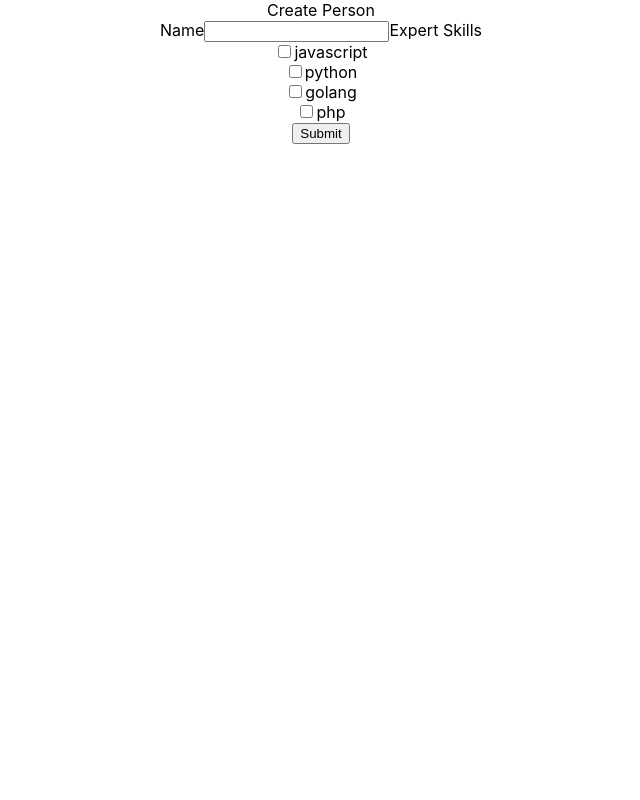
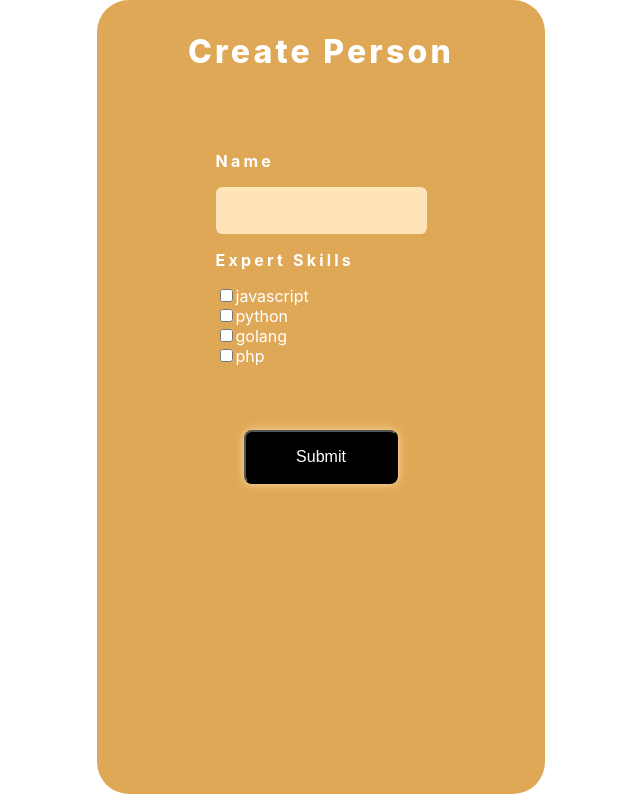
Before and after one commit to dzulfiqarzaky/Qlue-technical-test, a React (Create React App) app in the folder client/: page /create in a window 1280 px wide. Shown: the whole page, without its empty margins (319-959 px from the left). Built offline with nearby package versions, Linux system fonts and the light colour scheme.

Commit message:
add styling to add new profile

```diff
--- /dev/null
+++ b/client/src/views/AddNewProfile.module.css
@@ -0,0 +1,61 @@
+.profileContainer {
+    display: flex;
+    justify-content: center;
+    height: 100vh;
+  }
+
+  .profileCard {
+    width: 30%;
+    height: calc(100% - 70px);
+    padding: 2rem;
+    background-color: rgb(223, 168, 86);
+    border-radius: 2rem;
+    color: white;
+    display: flex;
+    flex-direction: column;
+    align-items: center;
+  }
+
+  .profileTitle {
+    font-size: 2rem;
+    letter-spacing: .2rem;
+    font-weight: 800;
+  }
+
+  .inputContainer {
+    display: flex;
+    flex-direction: column;
+    align-items: flex-start;
+    margin: 4rem 0;
+  }
+
+  .label {
+    letter-spacing: .2rem;
+    font-weight: 700;
+    margin: 1rem 0;
+  }
+
+  .nameInput {
+    background-color: #ffe3b9;
+    padding: 1rem;
+    border: none;
+    border-radius: .4rem;
+    font-weight: 600;
+  }
+
+  .error {
+    font-size: 1rem;
+    color: red;
+    margin-top: .3rem;
+  }
+
+  .button {
+    background-color: black;
+    color: white;
+    box-shadow: 0px 0px 10px #ffdba5;
+    border-radius: .5rem;
+    width: 40%;
+    padding: 1rem 0;
+    border-radius: .5rem;
+    font-size: 1rem;
+  }
--- a/client/src/views/AddNewProfile.tsx
+++ b/client/src/views/AddNewProfile.tsx
@@ -4,7 +4,7 @@ import { dispatchStore} from "../state"
 
 import { useNavigate } from "react-router-dom";
 import { addProfile } from "../state/action-creators";
-
+import style from './AddNewProfile.module.css'
 function AddNewProfile() {
   const [user, setUser] = useState({
     full_name: "",
@@ -42,21 +42,21 @@ function AddNewProfile() {
     } else {
       dispatchStore(addProfile(user))
       setTimeout(() => {
-        navigate("/profiles")
+        navigate("/")
       }, 0)
     }
   };
 
 
   return (
-    <div className="profileContainer">
-      <form onSubmit={handleSubmit} className="profileCard">
-        <span className="profileTitle">Create Person</span>
-        <div className="inputContainer">
-          <label htmlFor="name" className="label">Name</label>
-          <input type="text" name="full_name" className="nameInput" onChange={handleChange} id="full_name" />
-          { !error ? undefined : ( <span className="error">Please fill in name above</span> )}
-          <span className="label">Expert Skills</span>
+    <div className={style.profileContainer}>
+      <form onSubmit={handleSubmit} className={style.profileCard}>
+        <span className={style.profileTitle}>Create Person</span>
+        <div className={style.inputContainer}>
+          <label htmlFor="name" className={style.label}>Name</label>
+          <input type="text" name="full_name" className={style.nameInput} onChange={handleChange} id="full_name" />
+          { !error ? undefined : ( <span className={style.error}>Please fill in name above</span> )}
+          <span className={style.label}>Expert Skills</span>
           <div>
             <input type="checkbox" name="skills" value="javascript" id="javascript" onChange={checklist} />
             <label htmlFor="javascript">javascript</label>
@@ -74,7 +74,7 @@ function AddNewProfile() {
             <label htmlFor="php">php</label>
           </div>
         </div>
-        <button type="submit" className="button">Submit</button>
+        <button type="submit" className={style.button}>Submit</button>
       </form>
     </div>
   )
--- a/client/src/views/Profile.module.css
+++ b/client/src/views/Profile.module.css
@@ -35,15 +35,20 @@
     font-size: 1.5rem;
     font-weight: 600;
     margin-bottom: 4rem;
+    width: 30%;
+    margin-inline: auto;
 }
 
 .skills p {
     margin-inline: auto;
-    margin-bottom: 1rem;
 }
 
-.skills li {
+ul {
     font-weight: 500;
+    display: flex;
+    flex-direction: column;
+    justify-content: left;
+    align-items: flex-start;
 }
 .description {
     font-size: 1.25rem;
--- a/client/src/views/Profiles.module.css
+++ b/client/src/views/Profiles.module.css
@@ -13,15 +13,20 @@
 .createProfile {
     position: fixed;
     bottom: 0;
-    right: 47.9%;
+    right: 48.5%;
     bottom: 1.25rem;
-    padding: .15rem .9rem .4rem;
+    width: 5rem;
+    height: 5rem;
+    display: flex;
+    align-items: center;
+    justify-content: center;
     border-radius: 50%;
     background-color: black;
     color: white;
     text-decoration: none;
     font-size: 2rem;
     font-weight: 900;
+    margin-inline: auto;
 }
 
 .createProfile:hover {
```
Also changed, not shown: 1 other file (tests, documents, lock files or other folders).
